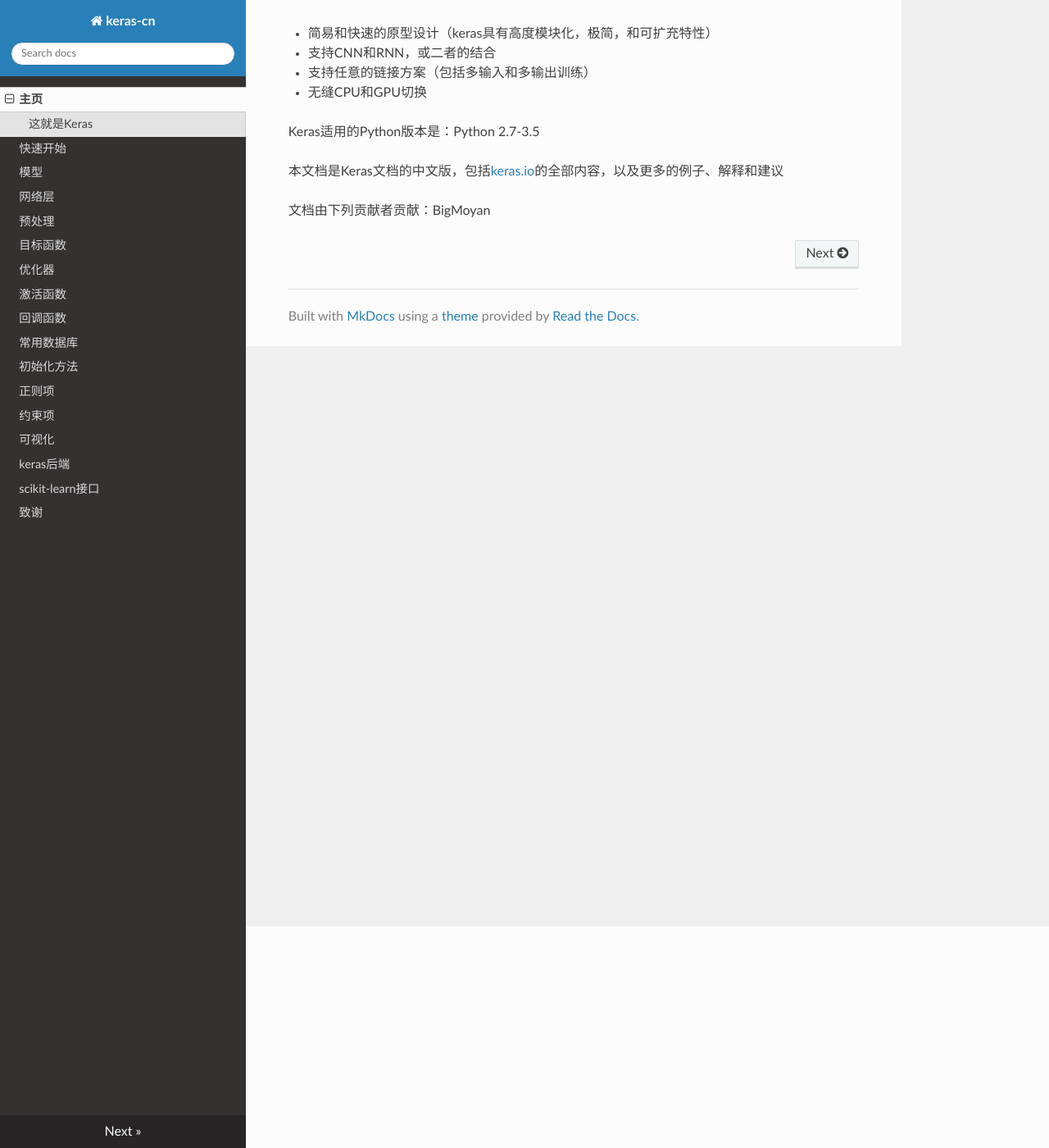
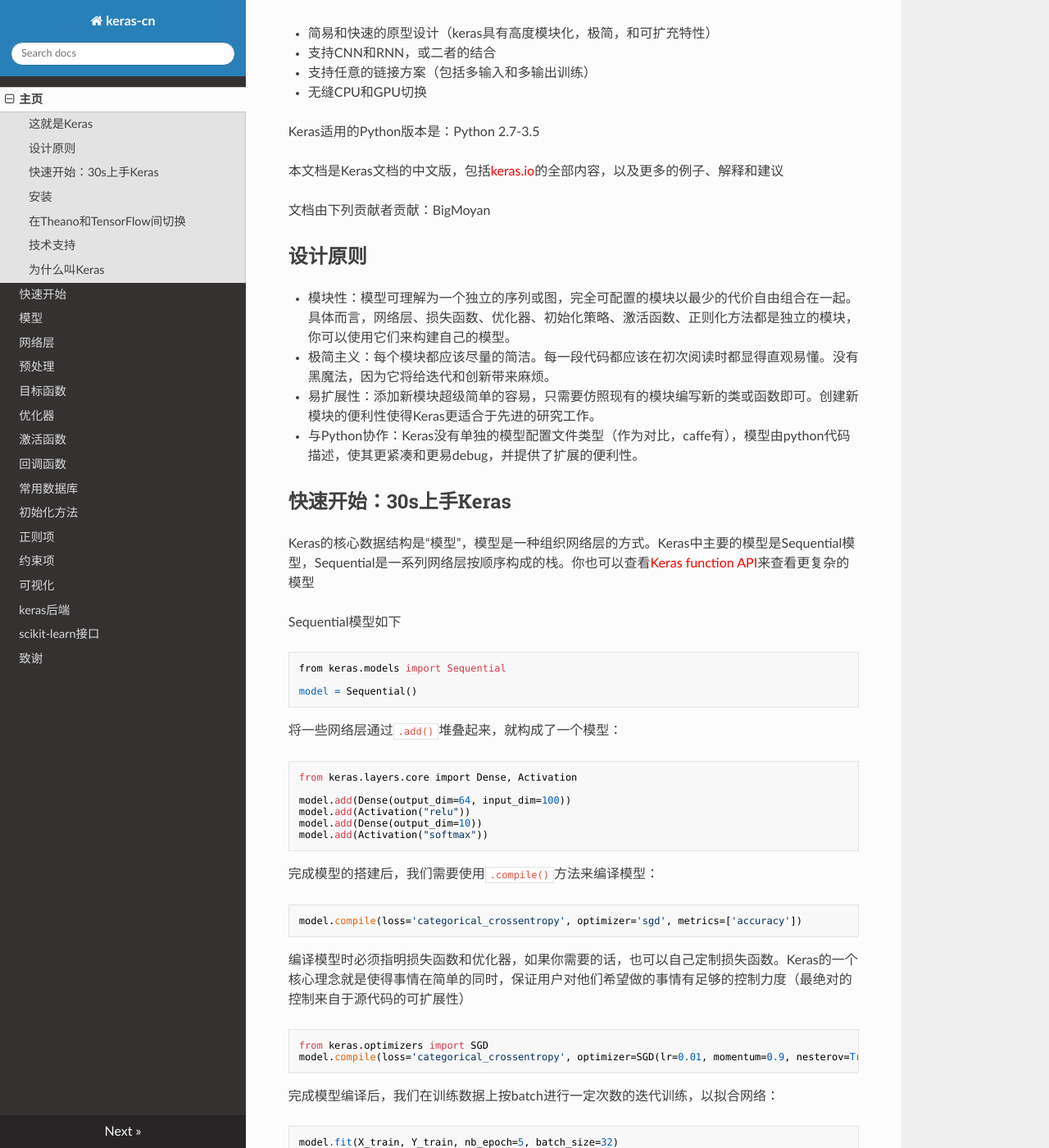
Before and after one commit to MoyanZitto/keras-cn, an MkDocs documentation site: the page built from docs/index.md, in a window 1280 px wide and 1400 px high, scrolled down 270 px. Shown: the whole window at 82% size. Built offline with MkDocs 1.6.1, drawn with Linux system fonts in a browser that asks for light colours; nearby versions of some CDN libraries; old or Windows-style settings are respelled for this version of MkDocs; some of the changed text lies outside the part shown.

Commit message:
add the index.md

```diff
--- a/docs/index.md
+++ b/docs/index.md
@@ -13,6 +13,112 @@ Keras是一个极简和高度模块化的神经网络库，Keras由纯Python编
 
 Keras适用的Python版本是：Python 2.7-3.5
 
-本文档是Keras文档的中文版，包括[keras.io](http://keras.io/)的全部内容，以及更多的例子、解释和建议
+本文档是Keras文档的中文版，包括[<font color=#FF0000>keras.io</font>](http://keras.io/)的全部内容，以及更多的例子、解释和建议
 
 文档由下列贡献者贡献：BigMoyan
+
+## 设计原则
+
+* 模块性：模型可理解为一个独立的序列或图，完全可配置的模块以最少的代价自由组合在一起。具体而言，网络层、损失函数、优化器、初始化策略、激活函数、正则化方法都是独立的模块，你可以使用它们来构建自己的模型。
+
+* 极简主义：每个模块都应该尽量的简洁。每一段代码都应该在初次阅读时都显得直观易懂。没有黑魔法，因为它将给迭代和创新带来麻烦。
+
+* 易扩展性：添加新模块超级简单的容易，只需要仿照现有的模块编写新的类或函数即可。创建新模块的便利性使得Keras更适合于先进的研究工作。
+
+* 与Python协作：Keras没有单独的模型配置文件类型（作为对比，caffe有），模型由python代码描述，使其更紧凑和更易debug，并提供了扩展的便利性。
+
+##快速开始：30s上手Keras
+
+Keras的核心数据结构是“模型”，模型是一种组织网络层的方式。Keras中主要的模型是Sequential模型，Sequential是一系列网络层按顺序构成的栈。你也可以查看[<font color=#FF0000>Keras function API</font>]()来查看更复杂的模型
+
+Sequential模型如下
+
+	from keras.models import Sequential
+
+	model = Sequential()
+
+将一些网络层通过<code>.add\(\)</code>堆叠起来，就构成了一个模型：
+
+	from keras.layers.core import Dense, Activation
+
+	model.add(Dense(output_dim=64, input_dim=100))
+	model.add(Activation("relu"))
+	model.add(Dense(output_dim=10))
+	model.add(Activation("softmax"))
+
+完成模型的搭建后，我们需要使用<code>.compile\(\)</code>方法来编译模型：
+
+	model.compile(loss='categorical_crossentropy', optimizer='sgd', metrics=['accuracy'])
+
+编译模型时必须指明损失函数和优化器，如果你需要的话，也可以自己定制损失函数。Keras的一个核心理念就是使得事情在简单的同时，保证用户对他们希望做的事情有足够的控制力度（最绝对的控制来自于源代码的可扩展性）
+
+	from keras.optimizers import SGD
+	model.compile(loss='categorical_crossentropy', optimizer=SGD(lr=0.01, momentum=0.9, nesterov=True))
+
+完成模型编译后，我们在训练数据上按batch进行一定次数的迭代训练，以拟合网络：
+
+	model.fit(X_train, Y_train, nb_epoch=5, batch_size=32)
+
+当然，我们也可以手动将一批批的数据送入网络中训练，这时候需要使用：
+
+	model.train_on_batch(X_batch, Y_batch)
+
+随后，我们可以使用一行代码对我们的模型进行评估，看看模型的指标是否满足我们的要求：
+
+	loss_and_metrics = model.evaluate(X_test, Y_test, batch_size=32)
+
+或者，我们可以使用我们的模型，对新的数据进行预测：
+
+	classes = model.predict_classes(X_test, batch_size=32)
+	proba = model.predict_proba(X_test, batch_size=32)
+
+搭建一个问答系统、图像分类模型，或神经图灵机、word2vec嵌入器就是这么快。支撑深度学习的基本想法本就是简单的，那凭什么我们不能把它的实现也变得超简单呢？
+
+为了更深入的了解Keras，我们建议你查看一下下面的两个tutorial
+
+* [<font color=#FF0000>快速开始Sequntial模型</font>]()
+* [<font color=#FF0000>快速开始Keras函数接口</font>]()
+
+在Keras代码包的examples文件夹里，我们提供了一些更高级的模型：基于记忆网络的问答系统、基于LSTM的文本的文本生成等。
+
+##安装
+
+Keras使用了下面的依赖包：
+
+* numpy，scipy
+
+* pyyaml
+
+* HDF5, h5py（可选，仅在模型的save/load函数中使用）
+
+当使用Theano作为后端时：
+
+* [<font color=FF0000>Theano</font>](http://www.deeplearning.net/software/theano/install.html#install)
+
+当使用TensorFlow为后端时：
+
+* [<font color=FF0000>TensorFlow</font>](https://github.com/tensorflow/tensorflow#download-and-setup)
+
+安装Keras时，请<code>cd</code>到Keras的文件夹中，并运行下面的安装命令：
+
+	sudo python setup.py install
+
+你也可以使用PyPI来安装Keras
+
+	sudo pip install keras
+
+##在Theano和TensorFlow间切换
+
+Keras默认使用Theano作为后端来进行张量操作，如需切换到TensorFlow，请查看[<font color=FF0000>这里</font>]()
+
+##技术支持
+
+你可以在[<font color=FF0000>Keras Google group</font>](https://groups.google.com/forum/#!forum/keras-users)里提问以获得帮助，如果你生活在中国大陆的话，梯子请自备
+
+你也可以在[<font color=FF0000>Github issues</font>](https://github.com/fchollet/keras/issues)里提问。在提问之前请确保你阅读过我们的[<font color=FF0000>指导</font>](https://github.com/fchollet/keras/blob/master/CONTRIBUTING.md)
+
+同时，我们也欢迎同学们加我们的QQ群119427073进行讨论（潜水和灌水会被T哦）
+
+##为什么叫Keras
+
+Keras (κέρας)是希腊语中号角的意思，它的来源……好吧你真的感兴趣的话请去[<font color=FF0000>keras.io</font>](keras.io)相应页面的最后方查看，我就不翻译这些神话故事了。
```
Also changed, not shown: docs/ackonwlegement.md (deleted, +0 -7 lines).
